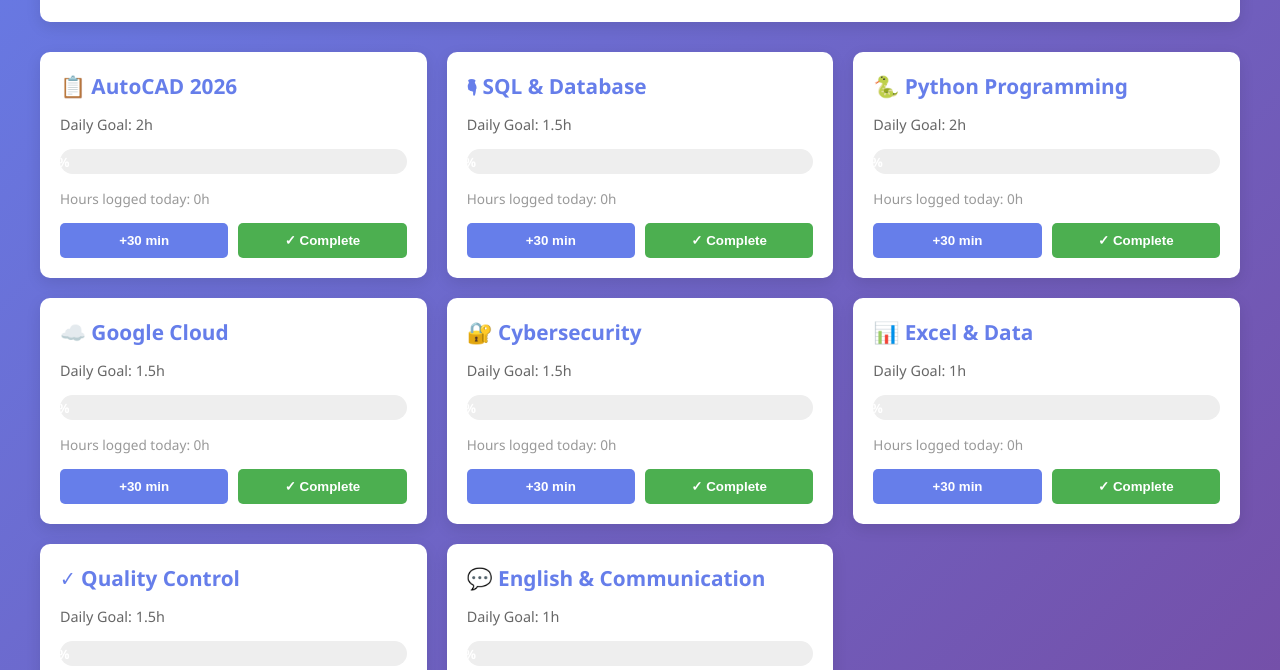
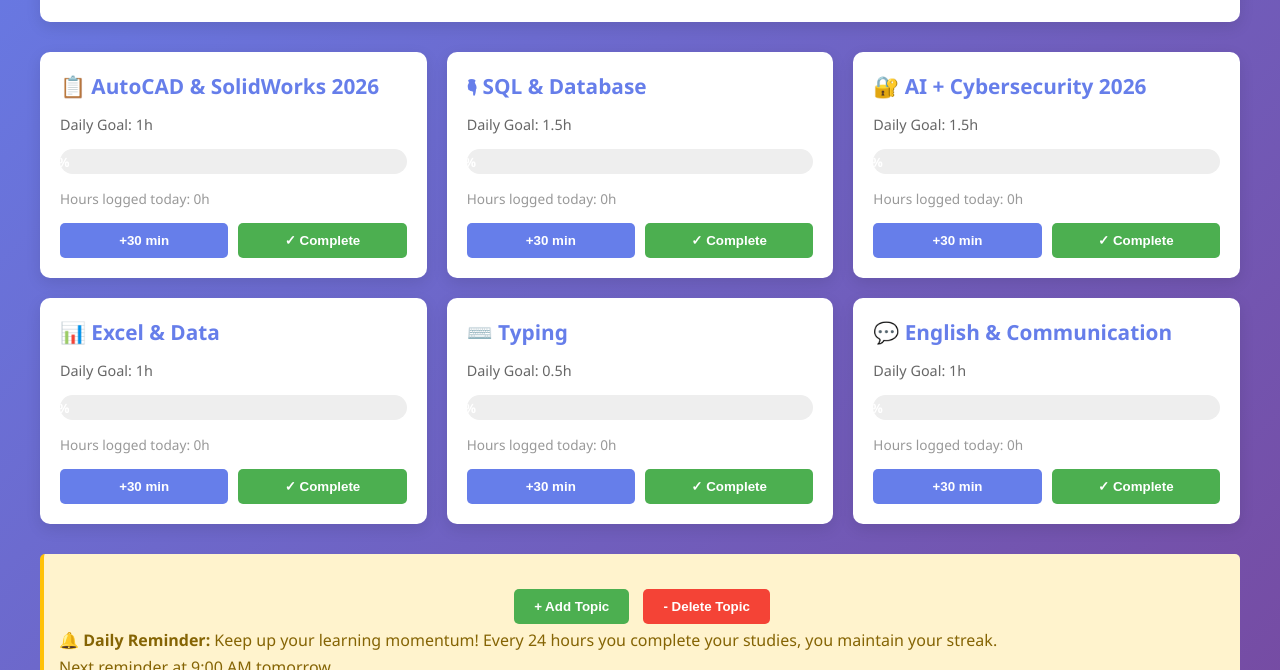
Before and after one commit to AnilKadavakollu95/study-tracker, a plain HTML site: page index.html in a window 1280 px wide. Shown: the part 282-952 px from the top of the page. Drawn offline with Linux system fonts and the light colour scheme.

Commit message:
Update study tracker: rename AutoCAD, cybersecurity, add Typing, delete Python/Google Cloud, add add/delete feature

```diff
--- a/index.html
+++ b/index.html
@@ -209,6 +209,10 @@
         </div>
 
         <div class="reminder-box">
+                    <div style="margin-top: 20px; text-align: center;">
+            <button id="addTopicBtn" onclick="addNewTopic()" style="background-color: #4CAF50; color: white; padding: 10px 20px; border: none; border-radius: 5px; cursor: pointer; margin-right: 10px;">+ Add Topic</button>
+            <button id="deleteTopicBtn" onclick="deleteLastTopic()" style="background-color: #f44336; color: white; padding: 10px 20px; border: none; border-radius: 5px; cursor: pointer;">- Delete Topic</button>
+        </div>
             <p>🔔 <strong>Daily Reminder:</strong> Keep up your learning momentum! Every 24 hours you complete your studies, you maintain your streak.</p>
             <p id="nextReminder"></p>
         </div>
@@ -217,13 +221,11 @@
     <script>
         // Study subjects to track
         const subjects = [
-            { id: 1, name: 'AutoCAD 2026', dailyGoal: 2, icon: '📋' },
+        { id: 1, name: 'AutoCAD & SolidWorks 2026', dailyGoal: 1, icon: '📋' },
             { id: 2, name: 'SQL & Database', dailyGoal: 1.5, icon: '🖣' },
-            { id: 3, name: 'Python Programming', dailyGoal: 2, icon: '🐍' },
-            { id: 4, name: 'Google Cloud', dailyGoal: 1.5, icon: '☁️' },
-            { id: 5, name: 'Cybersecurity', dailyGoal: 1.5, icon: '🔐' },
+        { id: 5, name: 'AI + Cybersecurity 2026', dailyGoal: 1.5, icon: '🔐' },
             { id: 6, name: 'Excel & Data', dailyGoal: 1, icon: '📊' },
-            { id: 7, name: 'Quality Control', dailyGoal: 1.5, icon: '✓' },
+        { id: 7, name: 'Typing', dailyGoal: 0.5, icon: '⌨️' },
             { id: 8, name: 'English & Communication', dailyGoal: 1, icon: '💬' }
         ];
 
@@ -378,6 +380,41 @@
             updateStats();
             scheduleDailyReminder();
         });
+
+
+        // Add new topic
+        function addNewTopic() {
+            const topicName = prompt('Enter topic name:', '');
+            const dailyGoalHours = prompt('Enter daily goal in hours (e.g., 1 for 1 hour, 0.5 for 30 min):', '1');
+            const iconEmoji = prompt('Enter emoji icon:', '📚');
+
+            if (topicName && dailyGoalHours) {
+                const newId = Math.max(...subjects.map(s => s.id)) + 1;
+                const newTopic = {
+                    id: newId,
+                    name: topicName,
+                    dailyGoal: parseFloat(dailyGoalHours),
+                    icon: iconEmoji
+                };
+                subjects.push(newTopic);
+                saveData(loadData());
+                location.reload();
+            }
+        }
+
+        // Delete last topic
+        function deleteLastTopic() {
+            if (subjects.length > 1) {
+                const lastTopic = subjects[subjects.length - 1];
+                if (confirm(`Delete topic "${lastTopic.name}"?`)) {
+                    subjects.pop();
+                    saveData(loadData());
+                    location.reload();
+                }
+            } else {
+                alert('Cannot delete the last topic!');
+            }
+        }
     </script>
 </body>
 </html>
```
